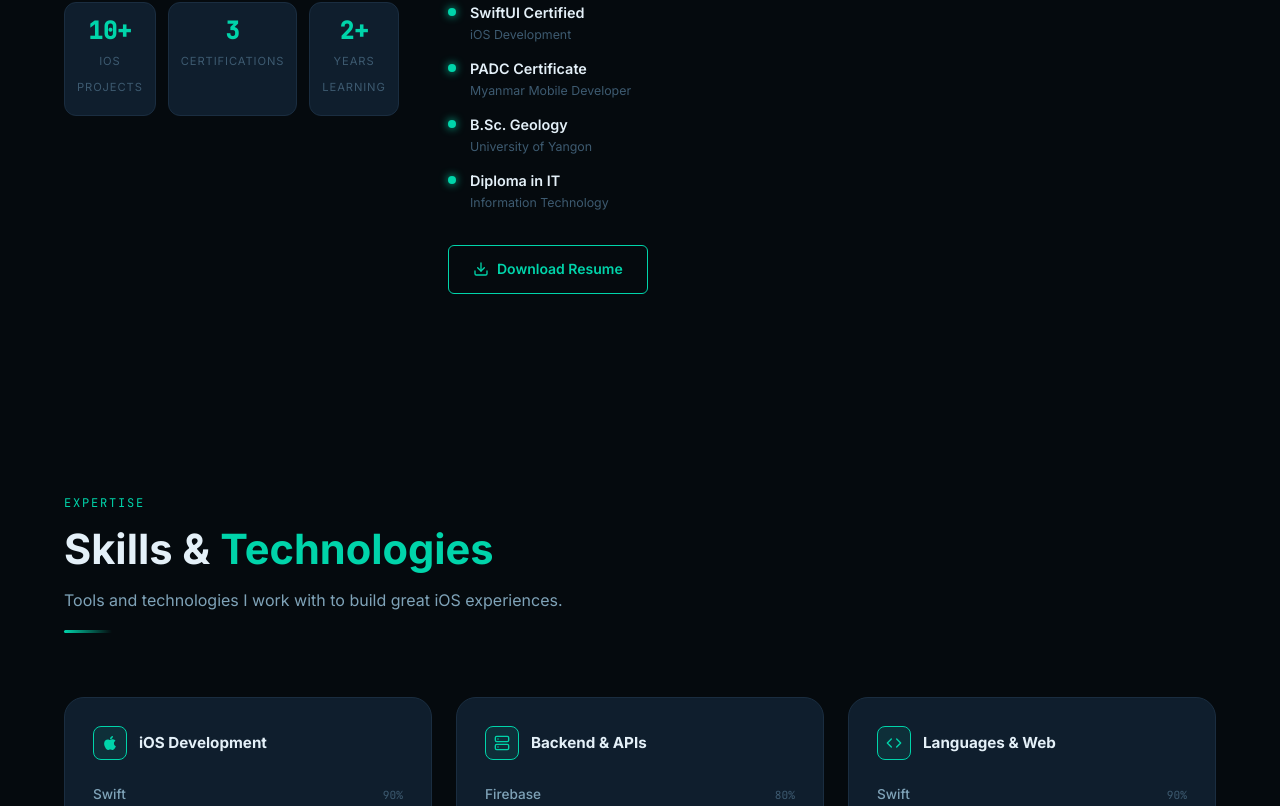
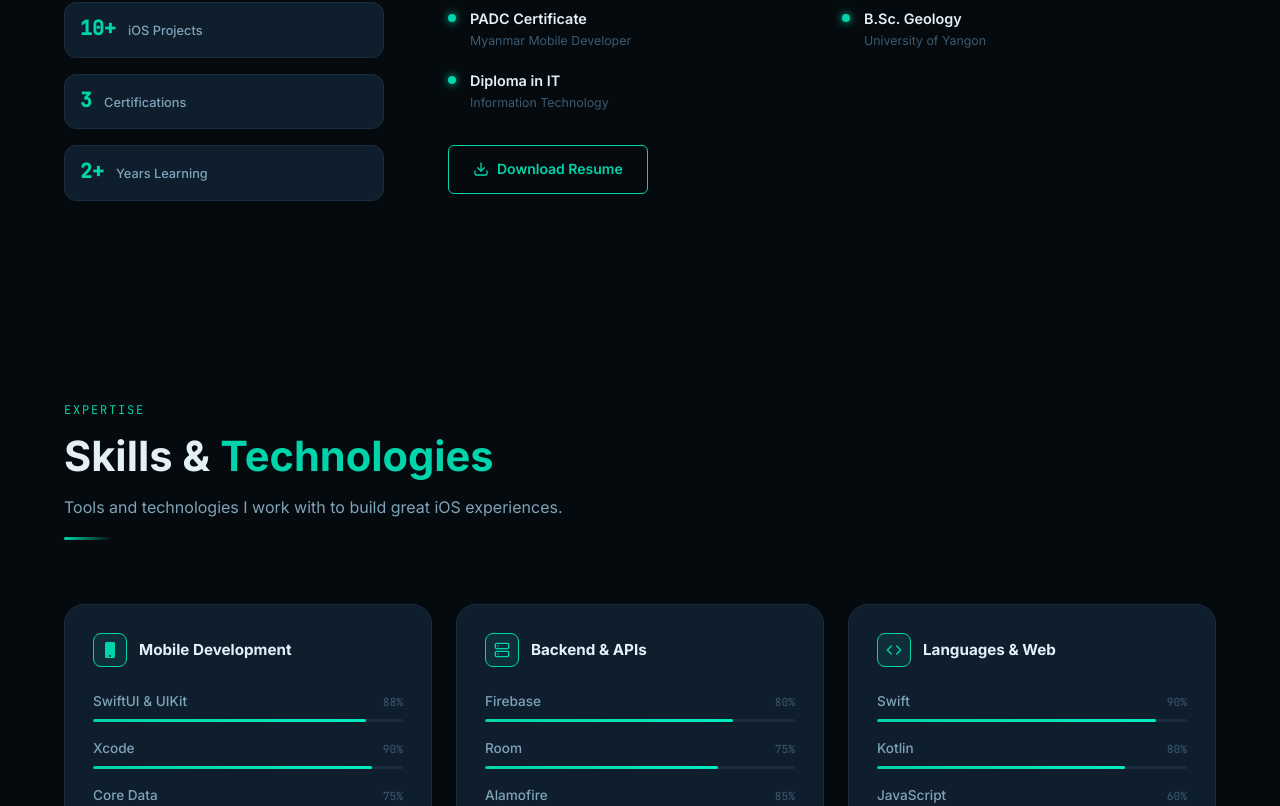
Before and after one commit to kiyotaka-kirito/kiyotaka-kirito.github.io, a React (Vite) app: page / in a window 1280 px wide. Shown: the part 1394-2200 px from the top of the page. Built offline with nearby package versions, Linux system fonts and the light colour scheme.

Commit message:
update About Screen

```diff
--- a/src/components/About/About.module.css
+++ b/src/components/About/About.module.css
@@ -88,20 +88,47 @@
   padding: 6px 14px;
 }
 
-/* Stats */
 .stats {
   display: grid;
-  grid-template-columns: repeat(3, 1fr);
-  gap: 12px;
+  grid-template-columns: 1fr;
+  gap: 16px;
 }
 
 .statCard {
   background: var(--bg-card);
   border: 1px solid var(--border-subtle);
   border-radius: var(--radius-md);
-  padding: 16px 12px;
-  text-align: center;
-  transition: border-color var(--transition);
+  padding: 15px 15px;
+  text-align: left;
+  display: flex;
+  flex-direction: row;
+  align-items: baseline;
+  gap: 12px;
+  transition: all var(--transition);
+  position: relative;
+  overflow: hidden;
+}
+
+.statCard::after {
+  content: '';
+  position: absolute;
+  top: 0;
+  left: 0;
+  width: 2px;
+  height: 100%;
+  background: var(--accent);
+  opacity: 0;
+  transition: opacity var(--transition);
+}
+
+.statCard:hover {
+  border-color: var(--accent-dim);
+  background: var(--bg-card-hover);
+  transform: translateX(4px);
+}
+
+.statCard:hover::after {
+  opacity: 1;
 }
 
 .statCard:hover {
@@ -109,20 +136,20 @@
 }
 
 .statValue {
-  display: block;
-  font-size: 1.5rem;
+  display: inline-block;
+  font-size: 1.25rem;
   font-weight: 700;
   color: var(--accent);
   font-family: var(--font-mono);
   line-height: 1;
-  margin-bottom: 4px;
 }
 
 .statLabel {
-  font-size: 0.7rem;
-  color: var(--text-muted);
-  text-transform: uppercase;
-  letter-spacing: 0.08em;
+  font-size: 0.8rem;
+  color: var(--text-secondary);
+  text-transform: none;
+  letter-spacing: normal;
+  font-weight: 500;
 }
 
 /* ============================================================
@@ -150,9 +177,9 @@
 }
 
 .certs {
-  display: flex;
-  flex-direction: column;
-  gap: 14px;
+  display: grid;
+  grid-template-columns: repeat(2, 1fr);
+  gap: 20px;
 }
 
 .cert {
@@ -235,11 +262,15 @@
   .stats {
     grid-template-columns: repeat(3, 1fr);
   }
+
+  .certs {
+    grid-template-columns: 1fr;
+  }
 }
 
 @media (max-width: 480px) {
   .stats {
-    grid-template-columns: 1fr 1fr;
+    grid-template-columns: 1fr;
   }
 
   .avatarWrap {
--- a/src/components/Skills/Skills.jsx
+++ b/src/components/Skills/Skills.jsx
@@ -1,12 +1,12 @@
 import React from 'react';
 import { motion } from 'framer-motion';
 import { FiCode, FiServer, FiTool } from 'react-icons/fi';
-import { FaApple } from 'react-icons/fa';
+import { FaMobile } from 'react-icons/fa';
 import { skillGroups } from '../../data/skills';
 import { useScrollReveal } from '../../hooks/useScrollReveal';
 import styles from './Skills.module.css';
 
-const iconMap = { FaApple, FiServer, FiCode, FiTool };
+const iconMap = { FaMobile, FiServer, FiCode, FiTool };
 
 /**
  * Skills — categorized skill groups with progress bars.
--- a/src/data/skills.js
+++ b/src/data/skills.js
@@ -6,14 +6,13 @@
 
 export const skillGroups = [
   {
-    group: 'iOS Development',
-    icon: 'FaApple',
+    group: 'Mobile Development',
+    icon: 'FaMobile',
     skills: [
-      { name: 'Swift', proficiency: 90 },
-      { name: 'SwiftUI', proficiency: 88 },
-      { name: 'UIKit', proficiency: 82 },
+      { name: 'SwiftUI & UIKit', proficiency: 88 },
       { name: 'Xcode', proficiency: 90 },
       { name: 'Core Data', proficiency: 75 },
+      { name: 'Android Studio', proficiency: 85 },
     ],
   },
   {
@@ -21,8 +20,8 @@ export const skillGroups = [
     icon: 'FiServer',
     skills: [
       { name: 'Firebase', proficiency: 80 },
-      { name: 'REST APIs', proficiency: 85 },
-      { name: 'URLSession', proficiency: 82 },
+      { name: 'Room', proficiency: 75 },
+      { name: 'Alamofire', proficiency: 85 },
       { name: 'Async/Await', proficiency: 78 },
     ],
   },
@@ -31,7 +30,7 @@ export const skillGroups = [
     icon: 'FiCode',
     skills: [
       { name: 'Swift', proficiency: 90 },
-      { name: 'Python', proficiency: 65 },
+      { name: 'Kotlin', proficiency: 80 },
       { name: 'JavaScript', proficiency: 60 },
       { name: 'HTML / CSS', proficiency: 70 },
     ],
```
